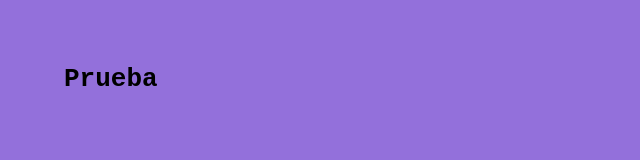
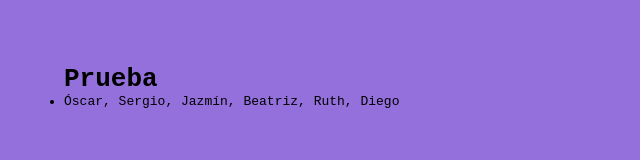
Before and after one commit to Danafer95/prueba_fetch, a plain HTML site: page index.html in a window 1280 px wide. Shown: the whole page, without its empty margins (0-640 px from the left). Drawn offline with Linux system fonts and the light colour scheme.

Commit message:
Se agrega automaticamente los nombres

```diff
--- a/index.html
+++ b/index.html
@@ -8,12 +8,22 @@
 </head>
 <body>
 	<h1>Prueba</h1>
+	<ul>
+
+	</ul>
 	<script>
+		const lista = document.querySelector("ul");
+		let nombre = document.createElement("li");
 
 		fetch("prueba.txt")
 		.then(respuesta => respuesta.text())
 		.then(contenido => {
-			console.log(contenido);
+			let nombres = contenido.split();
+
+			for(let i= 0; i < nombres.length; i++){
+				nombre.innerText = nombres[i];
+				lista.appendChild(nombre);
+			}
 		})
 
 	</script>
```
